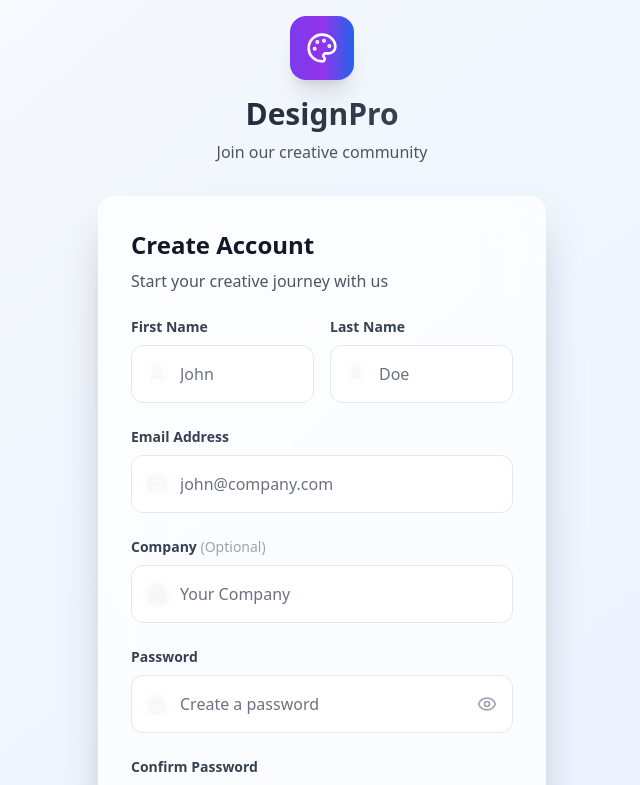
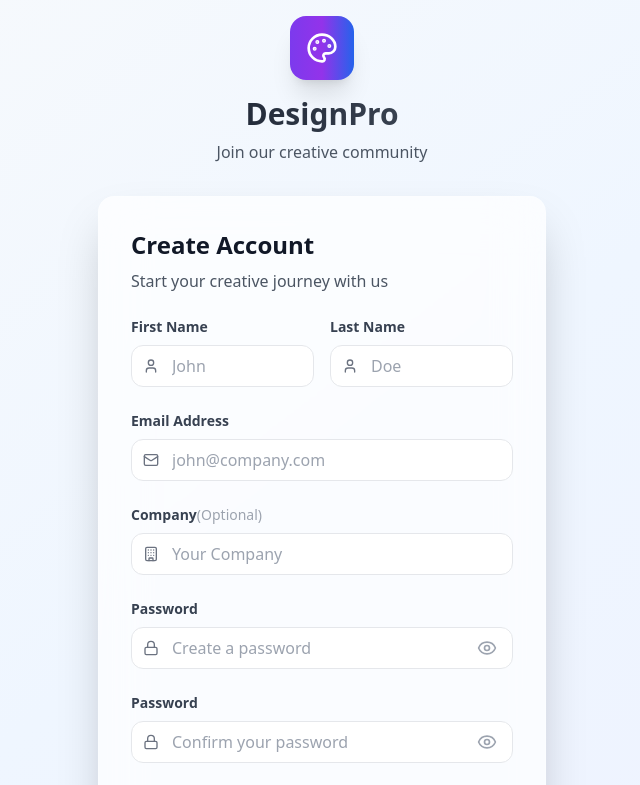
Before and after one commit to kennyestrellaworks/design-po-dashboard, a React (Vite) app: page /signup in a window 1280 px wide. Shown: the top 785 px of the page, without its empty margins (318-958 px from the left). Built offline with nearby package versions, Linux system fonts and the light colour scheme.

Commit message:
Added icons at the Login and Signup pages.

```diff
--- a/src/components/Signup.jsx
+++ b/src/components/Signup.jsx
@@ -9,6 +9,7 @@ import {
   Palette,
   ArrowRight,
   Building2,
+  Building,
 } from "lucide-react";
 
 export const Signup = ({ onSignup }) => {
@@ -127,19 +128,23 @@ export const Signup = ({ onSignup }) => {
                   First Name
                 </label>
                 <div className="relative">
-                  <User className="absolute left-4 top-1/2 transform -translate-y-1/2 text-gray-400 w-5 h-5" />
+                  <div className="relative w-full">
+                    <div className="absolute inset-y-0 left-0 flex items-center pl-3 pointer-events-none">
+                      <User className="w-4 h-4 text-gray-500" />
+                    </div>
                     <input
                       type="text"
                       id="firstName"
                       name="firstName"
                       value={formData.firstName}
                       onChange={handleChange}
-                    className={`w-full pl-12 pr-4 py-4 border rounded-xl focus:ring-2 focus:ring-blue-500 focus:border-transparent bg-white/80 backdrop-blur-sm transition-all duration-200 text-gray-900 placeholder-gray-500 ${
+                      placeholder="John"
+                      required
+                      className={`w-full bg-white border border-gray-200 text-gray-700 py-2 pl-10 pr-4 rounded-xl focus:outline-none focus:ring-2 focus:ring-blue-500 focus:border-blue-500 ${
                         errors.firstName ? "border-red-300" : "border-gray-200"
                       }`}
-                    placeholder="John"
-                    required
                     />
+                  </div>
                 </div>
                 {errors.firstName && (
                   <p className="mt-1 text-sm text-red-600">
@@ -155,19 +160,21 @@ export const Signup = ({ onSignup }) => {
                 >
                   Last Name
                 </label>
-                <div className="relative">
-                  <User className="absolute left-4 top-1/2 transform -translate-y-1/2 text-gray-400 w-5 h-5" />
+                <div className="relative w-full">
+                  <div className="absolute inset-y-0 left-0 flex items-center pl-3 pointer-events-none">
+                    <User className="w-4 h-4 text-gray-500" />
+                  </div>
                   <input
                     type="text"
                     id="lastName"
                     name="lastName"
                     value={formData.lastName}
                     onChange={handleChange}
-                    className={`w-full pl-12 pr-4 py-4 border rounded-xl focus:ring-2 focus:ring-blue-500 focus:border-transparent bg-white/80 backdrop-blur-sm transition-all duration-200 text-gray-900 placeholder-gray-500 ${
+                    placeholder="Doe"
+                    required
+                    className={`w-full bg-white border border-gray-200 text-gray-700 py-2 pl-10 pr-4 rounded-xl focus:outline-none focus:ring-2 focus:ring-blue-500 focus:border-blue-500 ${
                       errors.lastName ? "border-red-300" : "border-gray-200"
                     }`}
-                    placeholder="Doe"
-                    required
                   />
                 </div>
                 {errors.lastName && (
@@ -183,19 +190,22 @@ export const Signup = ({ onSignup }) => {
               >
                 Email Address
               </label>
-              <div className="relative">
-                <Mail className="absolute left-4 top-1/2 transform -translate-y-1/2 text-gray-400 w-5 h-5" />
+
+              <div className="relative w-full">
+                <div className="absolute inset-y-0 left-0 flex items-center pl-3 pointer-events-none">
+                  <Mail className="w-4 h-4 text-gray-500" />
+                </div>
                 <input
                   type="email"
                   id="email"
                   name="email"
                   value={formData.email}
                   onChange={handleChange}
-                  className={`w-full pl-12 pr-4 py-4 border rounded-xl focus:ring-2 focus:ring-blue-500 focus:border-transparent bg-white/80 backdrop-blur-sm transition-all duration-200 text-gray-900 placeholder-gray-500 ${
+                  placeholder="john@company.com"
+                  required
+                  className={`w-full bg-white border border-gray-200 text-gray-700 py-2 pl-10 pr-4 rounded-xl focus:outline-none focus:ring-2 focus:ring-blue-500 focus:border-blue-500 ${
                     errors.email ? "border-red-300" : "border-gray-200"
                   }`}
-                  placeholder="john@company.com"
-                  required
                 />
               </div>
               {errors.email && (
@@ -208,19 +218,22 @@ export const Signup = ({ onSignup }) => {
                 htmlFor="company"
                 className="block text-sm font-semibold text-gray-700 mb-2"
               >
-                Company{" "}
+                Company
                 <span className="text-gray-400 font-normal">(Optional)</span>
               </label>
-              <div className="relative">
-                <Building2 className="absolute left-4 top-1/2 transform -translate-y-1/2 text-gray-400 w-5 h-5" />
+
+              <div className="relative w-full">
+                <div className="absolute inset-y-0 left-0 flex items-center pl-3 pointer-events-none">
+                  <Building className="w-4 h-4 text-gray-500" />
+                </div>
                 <input
                   type="text"
                   id="company"
                   name="company"
                   value={formData.company}
                   onChange={handleChange}
-                  className="w-full pl-12 pr-4 py-4 border border-gray-200 rounded-xl focus:ring-2 focus:ring-blue-500 focus:border-transparent bg-white/80 backdrop-blur-sm transition-all duration-200 text-gray-900 placeholder-gray-500"
                   placeholder="Your Company"
+                  className="w-full bg-white border border-gray-200 text-gray-700 py-2 pl-10 pr-4 rounded-xl focus:outline-none focus:ring-2 focus:ring-blue-500 focus:border-blue-500"
                 />
               </div>
             </div>
@@ -232,19 +245,22 @@ export const Signup = ({ onSignup }) => {
               >
                 Password
               </label>
-              <div className="relative">
-                <Lock className="absolute left-4 top-1/2 transform -translate-y-1/2 text-gray-400 w-5 h-5" />
+
+              <div className="relative w-full">
+                <div className="absolute inset-y-0 left-0 flex items-center pl-3 pointer-events-none">
+                  <Lock className="w-4 h-4 text-gray-500" />
+                </div>
                 <input
                   type={showPassword ? "text" : "password"}
                   id="password"
                   name="password"
                   value={formData.password}
                   onChange={handleChange}
-                  className={`w-full pl-12 pr-12 py-4 border rounded-xl focus:ring-2 focus:ring-blue-500 focus:border-transparent bg-white/80 backdrop-blur-sm transition-all duration-200 text-gray-900 placeholder-gray-500 ${
+                  placeholder="Create a password"
+                  required
+                  className={`w-full bg-white border border-gray-200 text-gray-700 py-2 pl-10 pr-4 rounded-xl focus:outline-none focus:ring-2 focus:ring-blue-500 focus:border-blue-500 ${
                     errors.password ? "border-red-300" : "border-gray-200"
                   }`}
-                  placeholder="Create a password"
-                  required
                 />
                 <button
                   type="button"
@@ -265,43 +281,44 @@ export const Signup = ({ onSignup }) => {
 
             <div>
               <label
-                htmlFor="confirmPassword"
+                htmlFor="password"
                 className="block text-sm font-semibold text-gray-700 mb-2"
               >
-                Confirm Password
+                Password
               </label>
-              <div className="relative">
-                <Lock className="absolute left-4 top-1/2 transform -translate-y-1/2 text-gray-400 w-5 h-5" />
+
+              <div className="relative w-full">
+                <div className="absolute inset-y-0 left-0 flex items-center pl-3 pointer-events-none">
+                  <Lock className="w-4 h-4 text-gray-500" />
+                </div>
                 <input
                   type={showConfirmPassword ? "text" : "password"}
                   id="confirmPassword"
                   name="confirmPassword"
                   value={formData.confirmPassword}
                   onChange={handleChange}
-                  className={`w-full pl-12 pr-12 py-4 border rounded-xl focus:ring-2 focus:ring-blue-500 focus:border-transparent bg-white/80 backdrop-blur-sm transition-all duration-200 text-gray-900 placeholder-gray-500 ${
+                  placeholder="Confirm your password"
+                  required
+                  className={`w-full bg-white border border-gray-200 text-gray-700 py-2 pl-10 pr-4 rounded-xl focus:outline-none focus:ring-2 focus:ring-blue-500 focus:border-blue-500 ${
                     errors.confirmPassword
                       ? "border-red-300"
                       : "border-gray-200"
                   }`}
-                  placeholder="Confirm your password"
-                  required
                 />
                 <button
                   type="button"
                   onClick={() => setShowConfirmPassword(!showConfirmPassword)}
                   className="absolute right-4 top-1/2 transform -translate-y-1/2 text-gray-400 hover:text-gray-600 transition-colors duration-200"
                 >
-                  {showConfirmPassword ? (
+                  {showPassword ? (
                     <EyeOff className="w-5 h-5" />
                   ) : (
                     <Eye className="w-5 h-5" />
                   )}
                 </button>
               </div>
-              {errors.confirmPassword && (
-                <p className="mt-1 text-sm text-red-600">
-                  {errors.confirmPassword}
-                </p>
+              {errors.password && (
+                <p className="mt-1 text-sm text-red-600">{errors.password}</p>
               )}
             </div>
 
```
Also changed, not shown: src/components/Login.jsx (+16 -11 lines). Lines whose indentation alone changed are shown as unchanged.
